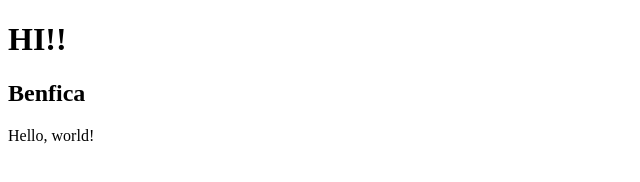
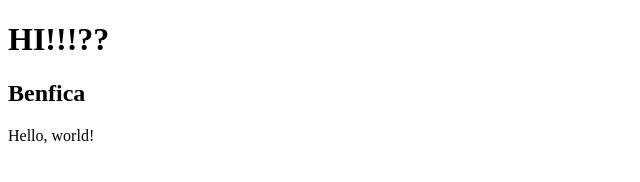
Before and after one commit to paistiago22/learn, a plain HTML site: page hello.html in a window 1280 px wide. Shown: the full height of the page, 0-640 px from the left. Drawn offline with Linux system fonts and the light colour scheme.

Commit message:
question mark

```diff
--- a/hello.html
+++ b/hello.html
@@ -4,7 +4,7 @@
         <title>Hello!!</title>
     </head>
     <body>
-        <h1>HI!!</h1>
+        <h1>HI!!!??</h1>
         <h2>Benfica</h2>
         Hello, world!
     </body>
```
